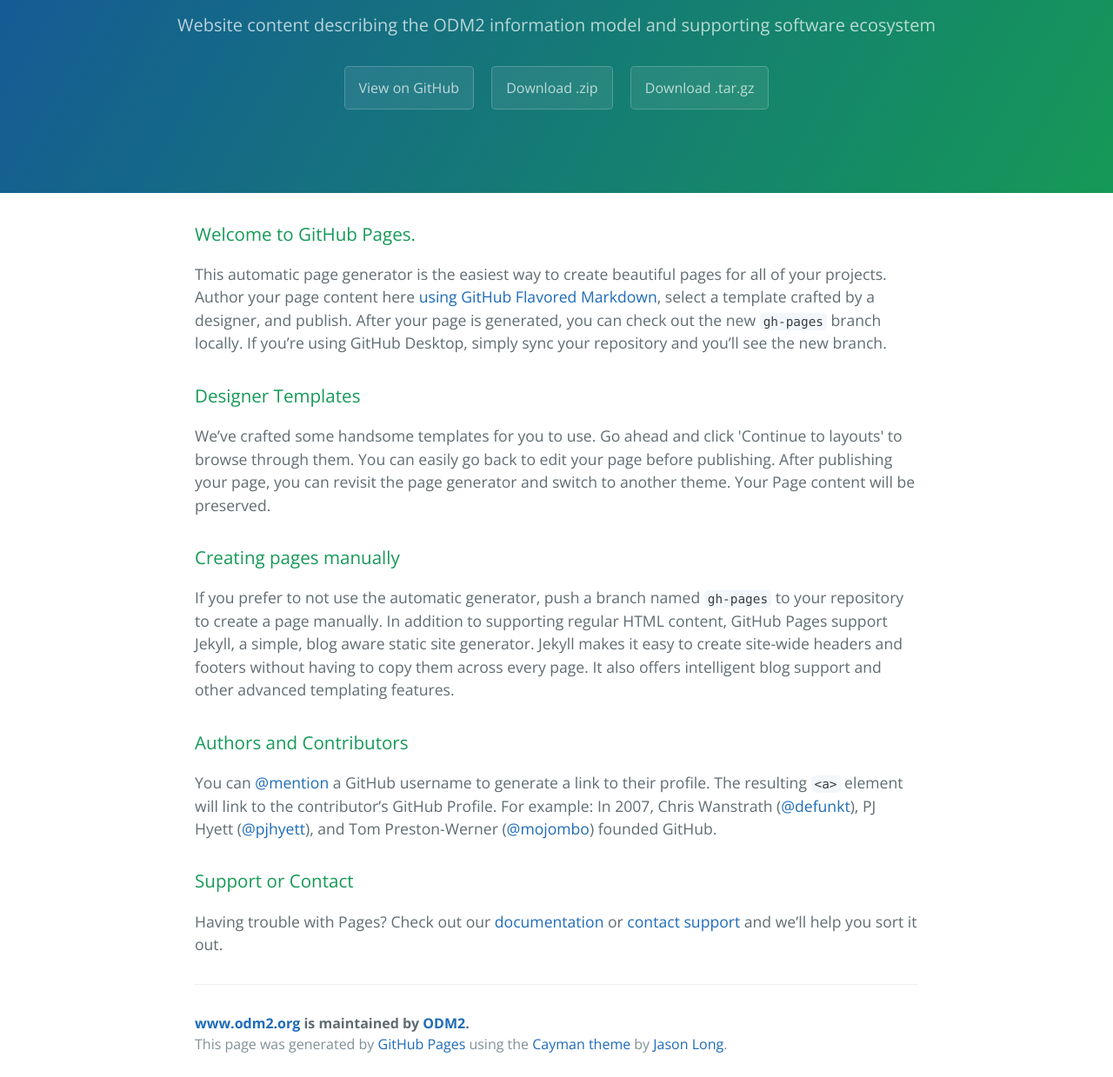
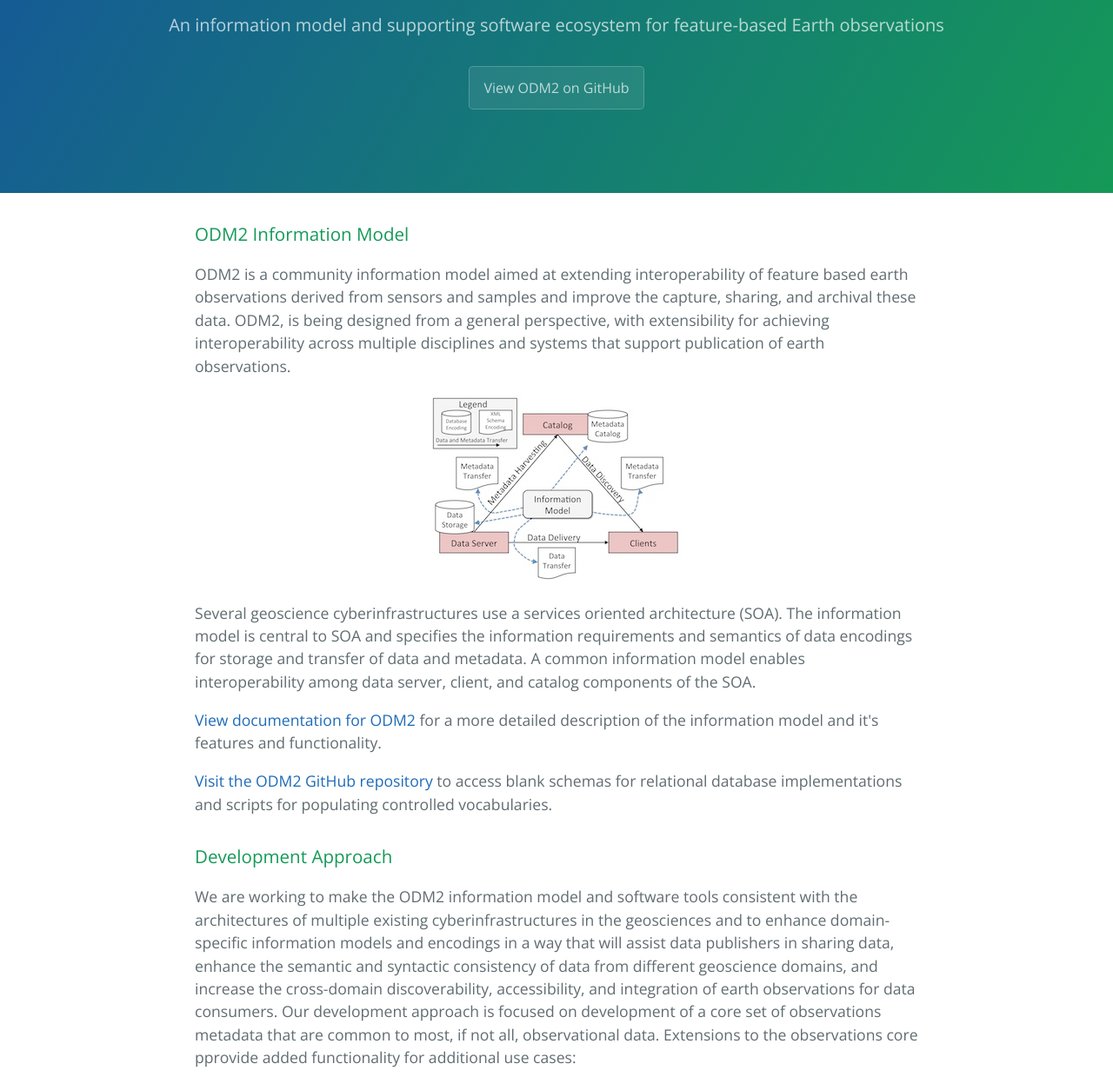
Before and after one commit to ODM2/www.odm2.org, a plain HTML site: page index.html in a window 1280 px wide. Shown: the part 161-1400 px from the top of the page at 87% size. Drawn offline with nearby package versions, Linux system fonts and the light colour scheme.

Commit message:
First push of ODM2 website content

```diff
--- a/index.html
+++ b/index.html
@@ -12,46 +12,63 @@
   <body>
     <section class="page-header">
       <h1 class="project-name">www.odm2.org</h1>
-      <h2 class="project-tagline">Website content describing the ODM2 information model and supporting software ecosystem</h2>
-      <a href="https://github.com/ODM2/www.odm2.org" class="btn">View on GitHub</a>
-      <a href="https://github.com/ODM2/www.odm2.org/zipball/master" class="btn">Download .zip</a>
-      <a href="https://github.com/ODM2/www.odm2.org/tarball/master" class="btn">Download .tar.gz</a>
+      <h2 class="project-tagline">An information model and supporting software ecosystem for feature-based Earth observations</h2>
+      <a href="https://github.com/ODM2/" class="btn">View ODM2 on GitHub</a>
     </section>
 
     <section class="main-content">
       <h3>
-<a id="welcome-to-github-pages" class="anchor" href="#welcome-to-github-pages" aria-hidden="true"><span aria-hidden="true" class="octicon octicon-link"></span></a>Welcome to GitHub Pages.</h3>
+        <a id="odm2-information-model" class="anchor" href="#odm2-information-model" aria-hidden="true"><span aria-hidden="true" class="octicon octicon-link"></span></a>ODM2 Information Model</h3>
 
-<p>This automatic page generator is the easiest way to create beautiful pages for all of your projects. Author your page content here <a href="https://guides.github.com/features/mastering-markdown/">using GitHub Flavored Markdown</a>, select a template crafted by a designer, and publish. After your page is generated, you can check out the new <code>gh-pages</code> branch locally. If you’re using GitHub Desktop, simply sync your repository and you’ll see the new branch.</p>
+      <p>ODM2 is a community information model aimed at extending interoperability of feature based earth observations derived from sensors and samples and improve the capture, sharing, and archival these data. ODM2, is being designed from a general perspective, with extensibility for achieving interoperability across multiple disciplines and systems that support publication of earth observations.</p>
 
-<h3>
-<a id="designer-templates" class="anchor" href="#designer-templates" aria-hidden="true"><span aria-hidden="true" class="octicon octicon-link"></span></a>Designer Templates</h3>
+      <p align="center"><img src="images/informationmodel.jpg" /></p>
 
-<p>We’ve crafted some handsome templates for you to use. Go ahead and click 'Continue to layouts' to browse through them. You can easily go back to edit your page before publishing. After publishing your page, you can revisit the page generator and switch to another theme. Your Page content will be preserved.</p>
+      <p>Several geoscience cyberinfrastructures use a services oriented architecture (SOA). The information model is central to SOA and specifies the information requirements and semantics of data encodings for storage and transfer of data and metadata. A common information model enables interoperability among data server, client, and catalog components of the SOA.</p>
 
-<h3>
-<a id="creating-pages-manually" class="anchor" href="#creating-pages-manually" aria-hidden="true"><span aria-hidden="true" class="octicon octicon-link"></span></a>Creating pages manually</h3>
+      <p><a href="https://github.com/ODM2/ODM2/wiki/Documentation" target="_blank">View documentation for ODM2</a> for a more detailed description of the information model and it's features and functionality.</p>
+      <p><a href="https://github.com/ODM2/ODM2/" target="_blank">Visit the ODM2 GitHub repository</a> to access blank schemas for relational database implementations and scripts for populating controlled vocabularies.</p>
 
-<p>If you prefer to not use the automatic generator, push a branch named <code>gh-pages</code> to your repository to create a page manually. In addition to supporting regular HTML content, GitHub Pages support Jekyll, a simple, blog aware static site generator. Jekyll makes it easy to create site-wide headers and footers without having to copy them across every page. It also offers intelligent blog support and other advanced templating features.</p>
+      <h3>
+        <a id="development-approach" class="anchor" href="#development-approach" aria-hidden="true"><span aria-hidden="true" class="octicon octicon-link"></span></a>Development Approach</h3>
 
-<h3>
-<a id="authors-and-contributors" class="anchor" href="#authors-and-contributors" aria-hidden="true"><span aria-hidden="true" class="octicon octicon-link"></span></a>Authors and Contributors</h3>
+      <p>We are working to make the ODM2 information model and software tools consistent with the architectures of multiple existing cyberinfrastructures in the geosciences and to enhance domain-specific information models and encodings in a way that will assist data publishers in sharing data, enhance the semantic and syntactic consistency of data from different geoscience domains, and increase the cross-domain discoverability, accessibility, and integration of earth observations for data consumers. Our development approach is focused on development of a core set of observations metadata that are common to most, if not all, observational data. Extensions to the observations core pprovide added functionality for additional use cases:</p>
 
-<p>You can <a href="https://help.github.com/articles/basic-writing-and-formatting-syntax/#mentioning-users-and-teams" class="user-mention">@mention</a> a GitHub username to generate a link to their profile. The resulting <code>&lt;a&gt;</code> element will link to the contributor’s GitHub Profile. For example: In 2007, Chris Wanstrath (<a href="https://github.com/defunkt" class="user-mention">@defunkt</a>), PJ Hyett (<a href="https://github.com/pjhyett" class="user-mention">@pjhyett</a>), and Tom Preston-Werner (<a href="https://github.com/mojombo" class="user-mention">@mojombo</a>) founded GitHub.</p>
+      <p align="center"><img src="images/odm2_schematic.jpg" /></p>
 
-<h3>
-<a id="support-or-contact" class="anchor" href="#support-or-contact" aria-hidden="true"><span aria-hidden="true" class="octicon octicon-link"></span></a>Support or Contact</h3>
+      <h3>
+        <a id="odm2-software-ecosystem" class="anchor" href="#odm2-software-ecosystem" aria-hidden="true"><span aria-hidden="true" class="octicon octicon-link"></span></a>ODM2 Software Ecosystem</h3>
 
-<p>Having trouble with Pages? Check out our <a href="https://help.github.com/pages">documentation</a> or <a href="https://github.com/contact">contact support</a> and we’ll help you sort it out.</p>
+      <p>Data capture is a critical point in the data life cycle. We are developing software tools to support, aid, and encourage reliance on the ODM2 information model during data collection and analysis to ensure that the information model enhances scientists’ ability to work with data during analysis and at the same time capture metadata critical for later sharing and publication. Software we are developing includes:</p>
+
+      <ul>
+        <li><a href="https://github.com/ODM2/ODM2PythonAPI" target="_blank">ODM2 Python API</a> - A Python and SQL Alchemy-based application programming interface (API) for ODM2</li>
+        <li><a href="https://github.com/ODM2/ODM2StreamingDataLoader" target="_blank">ODM2 Streaming Data Loader</a> - A Python based program for loading streaming sensor data into ODM2.</li>
+        <li><a href="https://github.com/ODM2/ODMToolsPython" target="_blank">ODMTools Python</a> - A Python based program for visualizing and managing sensor datasets in ODM2</li>
+        <li><a href="https://github.com/ODM2/ODM2ControlledVocabularies" target="_blank">ODM2 Controlled Vocabularies</a> - A community moderation system for ODM2 controlled vocabularies</li>
+        <li><a href="https://github.com/ODM2/YODA-File" target="_blank">YODA-File</a> - A YAML-based file format implementation of ODM2 for encoding ODM2 datasets for exchange</li>
+        <li><a href="https://github.com/ODM2/YODA-Tools" target="_blank">YODA-Tools</a> - A set of utilities for validating and working with YODA files</li>
+        <li><a href="https://github.com/ODM2/ODM2RESTfulWebServices" target="_blank">ODM2 RESTful Web Services</a> - Python-based web services for serving ODM2 datasets via RESTful web services</li>
+        <li><a href="https://github.com/ODM2/WOFpy" target="_blank">WOFpy</a> - Python-based web services for publishing time series data from an ODM2 database as WaterML</li>
+      </ul>
+
+      <h3>
+        <a id="contact" class="anchor" href="#contact" aria-hidden="true"><span aria-hidden="true" class="octicon octicon-link"></span></a>Contact</h3>
+
+      <p>Vist the <a href="http://www.github.com/ODM2/" target="_blank">ODM2 GitHub repositories</a> to contact us or to submit issue or feature requests.</p>
+
+      <h3>
+        <a id="sponsors" class="anchor" href="#sponsors" aria-hidden="true"><span aria-hidden="true" class="octicon octicon-link"></span></a>Support</h3>
+
+      <p>This material is based upon work supported by the National Science Foundation Grant <a href="http://www.nsf.gov/awardsearch/showAward?AWD_ID=1224638&HistoricalAwards=false" target="_blank">EAR 1224638</a>. Any opinions, findings, and conclusions or recommendations expressed in this material are those of the author(s) and do not necessarily reflect the views of the National Science Foundation.
+
+      <p align="center"><img src="images/nsf.png" /></p>
 
       <footer class="site-footer">
-        <span class="site-footer-owner"><a href="https://github.com/ODM2/www.odm2.org">www.odm2.org</a> is maintained by <a href="https://github.com/ODM2">ODM2</a>.</span>
+        <span class="site-footer-owner"><a href="http://www.odm2.org">www.odm2.org</a> is maintained by <a href="https://github.com/ODM2">the ODM2 Team</a>.</span>
 
         <span class="site-footer-credits">This page was generated by <a href="https://pages.github.com">GitHub Pages</a> using the <a href="https://github.com/jasonlong/cayman-theme">Cayman theme</a> by <a href="https://twitter.com/jasonlong">Jason Long</a>.</span>
       </footer>
-
     </section>
-
-
   </body>
 </html>
```
Also changed, not shown: images/informationmodel.jpg (added), images/nsf.gif (added), images/nsf.png (added), images/odm2_schematic.jpg (added).
